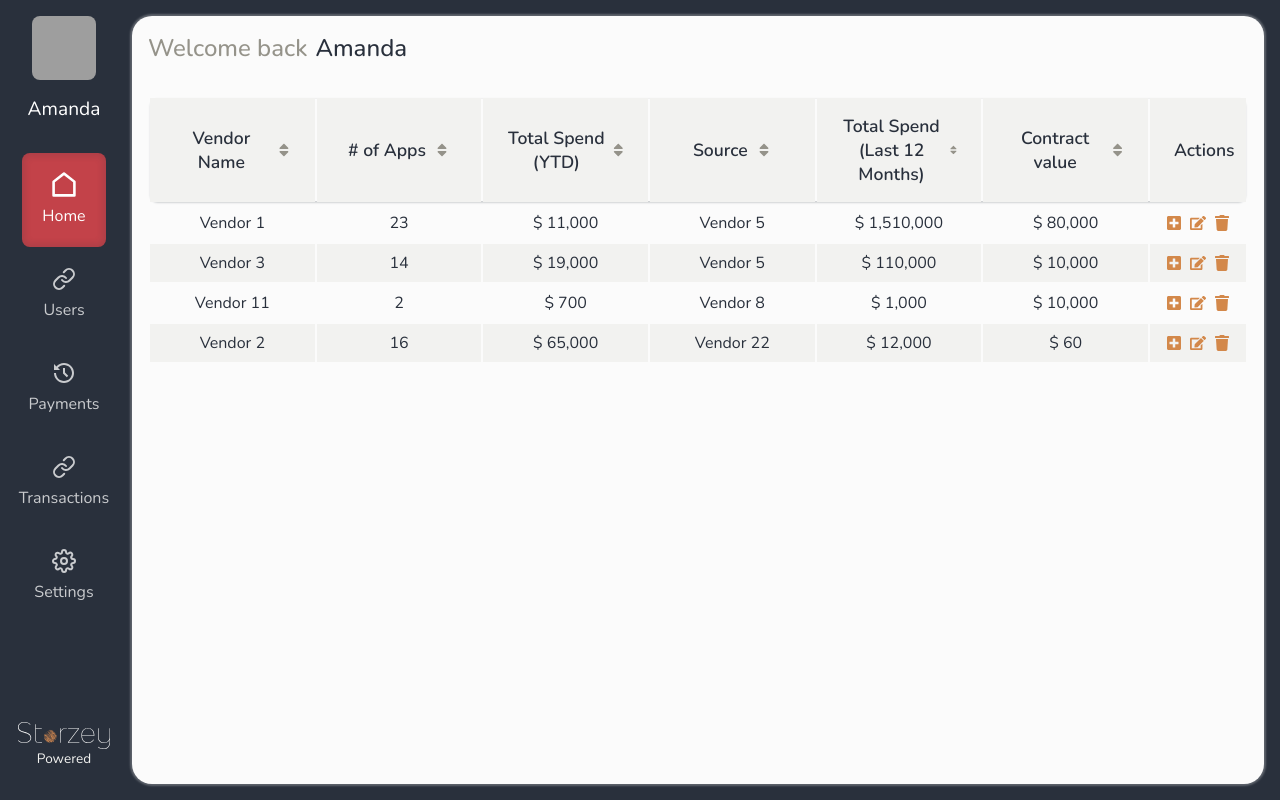
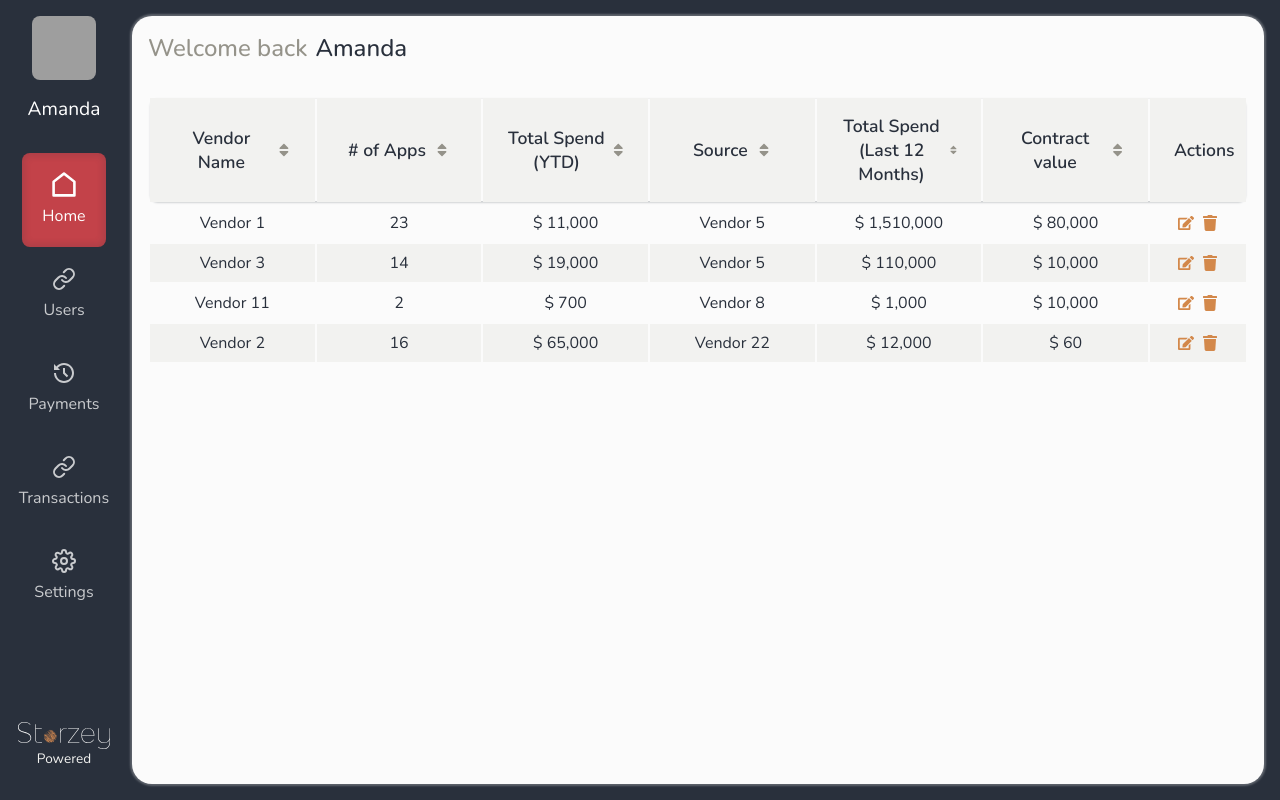
Before and after one commit to tsriramaraju/table-project, a React (Create React App) app: page / in a window 1280 px wide. Built offline with nearby package versions, Linux system fonts and the light colour scheme; grey boxes are pictures that could not be loaded.

Commit message:
wokring top level table

```diff
--- /dev/null
+++ b/src/components/table/body/actions/index.tsx
@@ -0,0 +1,39 @@
+import { TableActions } from 'interfaces/table';
+import { FaSave, FaEdit, FaTrash } from 'react-icons/fa';
+import styles from './styles.module.scss';
+
+interface props {
+  actions: TableActions[];
+  setEditMode: (id: string) => void;
+  handleDelete: (id: string) => void;
+  rowId: string;
+  editMode: string;
+}
+
+const RowActions = ({
+  actions,
+  handleDelete,
+  setEditMode,
+  rowId,
+  editMode,
+}: props) => {
+  return (
+    <td className={styles.value}>
+      <div className={styles.actionsContainer}>
+        {actions.includes('Edit') && editMode === rowId ? (
+          <FaSave className={styles.icon} onClick={() => setEditMode('')} />
+        ) : (
+          <FaEdit className={styles.icon} onClick={() => setEditMode(rowId)} />
+        )}
+        {actions.includes('Delete') && (
+          <FaTrash
+            onClick={() => handleDelete(rowId)}
+            className={styles.icon}
+          />
+        )}
+      </div>
+    </td>
+  );
+};
+
+export default RowActions;
--- /dev/null
+++ b/src/components/table/body/actions/styles.module.scss
@@ -0,0 +1,14 @@
+@use 'scss/breakpoints';
+@use 'scss/config';
+@use 'scss/mixins';
+
+.actionsContainer {
+  display: flex;
+  gap: 0.5rem;
+  justify-content: center;
+  align-items: center;
+  .icon {
+    font-size: 1rem;
+    color: config.$main_brand;
+  }
+}
--- /dev/null
+++ b/src/components/table/body/index.tsx
@@ -0,0 +1,101 @@
+import { TableConfig, TableRowData } from 'interfaces/table';
+import { useState } from 'react';
+import { priceFormatter } from 'utils/priceFormatter';
+import RowActions from './actions';
+import styles from './styles.module.scss';
+
+interface props {
+  config: TableConfig;
+  data: TableRowData[];
+
+  setData: (data: TableRowData[]) => void;
+}
+
+const TableBody = ({ config, data, setData }: props) => {
+  const [editMode, setEditMode] = useState('');
+  const handleDelete = (id: string) => {
+    const newData = [...data].filter((item) => item.id !== id);
+
+    setData(newData);
+  };
+  return (
+    <tbody className={styles.body}>
+      {data.map((row, rowIndex) => (
+        <tr
+          key={row.id}
+          className={`${styles.row} ${editMode === row.id && styles.edit}`}
+        >
+          {row.data.map((item, index) => {
+            const key = config.columns.find(
+              (configItem) => configItem.key === item.key
+            );
+
+            if (!key) return <td key={index}></td>;
+
+            return (
+              <td className={styles.value} key={item.key}>
+                <div
+                  className={styles.content}
+                  onClick={
+                    item.link
+                      ? (e) => {
+                          e.stopPropagation();
+                          editMode !== row.id &&
+                            window.open(item.link, '_blank');
+                        }
+                      : undefined
+                  }
+                >
+                  {item.image && (
+                    <img
+                      src={item.image}
+                      alt={item.value.toString()}
+                      className={styles.image}
+                    />
+                  )}
+                  {editMode === row.id ? (
+                    <input
+                      type="text"
+                      className={styles.input}
+                      value={item.value}
+                      onChange={(e) => {
+                        const newData = [...data];
+                        newData[rowIndex].data[index].value = key.format
+                          ? +e.target.value
+                          : e.target.value;
+                        setData(newData);
+                      }}
+                    />
+                  ) : (
+                    <p className={`${styles.text} ${item.link && styles.link}`}>
+                      {!key.format
+                        ? item.value
+                        : key.format === 'currency'
+                        ? priceFormatter(+item.value, false)
+                        : key.format === 'percent'
+                        ? `${item.value}%`
+                        : key.format === 'date'
+                        ? new Date(item.value).toLocaleDateString()
+                        : item.value}
+                    </p>
+                  )}
+                </div>
+              </td>
+            );
+          })}
+          {config.actions && (
+            <RowActions
+              actions={config.actions}
+              handleDelete={handleDelete}
+              setEditMode={setEditMode}
+              rowId={row.id}
+              editMode={editMode}
+            />
+          )}
+        </tr>
+      ))}
+    </tbody>
+  );
+};
+
+export default TableBody;
--- /dev/null
+++ b/src/components/table/body/styles.module.scss
@@ -0,0 +1,53 @@
+@use 'scss/breakpoints';
+@use 'scss/config';
+@use 'scss/mixins';
+
+.body {
+  cursor: pointer;
+  .row {
+    color: config.$dark_shade;
+    &:nth-child(even) {
+      background-color: config.$light_shade;
+    }
+
+    &:hover {
+      transform: scale(1.01);
+    }
+
+    &.edit {
+      background-color: config.$dark_shade;
+
+      &:hover {
+        transform: none;
+      }
+      .value {
+        .content {
+          color: config.$light_shade;
+        }
+      }
+    }
+
+    .value {
+      padding: 0.5rem 0;
+
+      .content {
+        display: flex;
+        justify-content: center;
+        align-items: center;
+        gap: 0.5rem;
+        color: config.$dark_shade;
+
+        .image {
+          width: 3rem;
+          height: 3rem;
+          border-radius: config.$br_small;
+          object-fit: contain;
+        }
+        .text {
+          font-size: 1rem;
+          font-weight: 400;
+        }
+      }
+    }
+  }
+}
--- a/src/components/table/index.tsx
+++ b/src/components/table/index.tsx
@@ -1,10 +1,8 @@
-import { capitalize } from 'utils/capitalize';
-import { TableConfig, TableData, TableRowData } from '../../interfaces/table';
-import { FaEdit, FaPlusSquare, FaSort, FaTrash } from 'react-icons/fa';
+import { TableConfig, TableRowData } from '../../interfaces/table';
 import styles from './styles.module.scss';
 import TableHead from './head';
 import { useState } from 'react';
-import { priceFormatter } from 'utils/priceFormatter';
+import TableBody from './body';
 
 interface props {
   config: TableConfig;
@@ -15,7 +13,6 @@ const Table = ({ config, data }: props) => {
   const [sort, setSort] = useState<'asc' | 'desc' | 'default'>('default');
   const [sortKey, setSortKey] = useState<string>('');
   const [sortedData, setSortedData] = useState(data);
-  const [editMode, setEditMode] = useState('');
 
   const handleSort = (key: string) => {
     setSortKey(key);
@@ -47,12 +44,6 @@ const Table = ({ config, data }: props) => {
     }
   };
 
-  const handleDelete = (id: string) => {
-    const newData = [...data].filter((item) => item.id !== id);
-
-    setSortedData(newData);
-  };
-
   return (
     <div className={styles.container}>
       <table className={styles.table}>
@@ -62,80 +53,7 @@ const Table = ({ config, data }: props) => {
           handleSort={handleSort}
           config={config}
         />
-        <tbody className={styles.body}>
-          {sortedData.map((item, index) => (
-            <tr
-              key={index}
-              className={`${styles.row} ${editMode === item.id && styles.edit}`}
-            >
-              {item.data.map((item, index) => {
-                const key = config.columns.find(
-                  (configItem) => configItem.key === item.key
-                );
-
-                if (!key) return <td key={index}></td>;
-
-                return (
-                  <td className={styles.value} key={item.key}>
-                    <div
-                      className={styles.content}
-                      onClick={
-                        item.link
-                          ? (e) => {
-                              e.stopPropagation();
-                              window.open(item.link, '_blank');
-                            }
-                          : undefined
-                      }
-                    >
-                      {item.image && (
-                        <img
-                          src={item.image}
-                          alt={item.value.toString()}
-                          className={styles.image}
-                        />
-                      )}
-                      <p
-                        className={`${styles.text} ${item.link && styles.link}`}
-                      >
-                        {!key.format
-                          ? item.value
-                          : key.format === 'currency'
-                          ? priceFormatter(+item.value, false)
-                          : key.format === 'percent'
-                          ? `${item.value}%`
-                          : key.format === 'date'
-                          ? new Date(item.value).toLocaleDateString()
-                          : item.value}
-                      </p>
-                    </div>
-                  </td>
-                );
-              })}
-              {config.actions && (
-                <td className={styles.value}>
-                  <div className={styles.actionsContainer}>
-                    {config.actions.includes('Add') && (
-                      <FaPlusSquare className={styles.icon} />
-                    )}
-                    {config.actions.includes('Edit') && (
-                      <FaEdit
-                        className={styles.icon}
-                        onClick={() => setEditMode(item.id)}
-                      />
-                    )}
-                    {config.actions.includes('Delete') && (
-                      <FaTrash
-                        onClick={() => handleDelete(item.id)}
-                        className={styles.icon}
-                      />
-                    )}
-                  </div>
-                </td>
-              )}
-            </tr>
-          ))}
-        </tbody>
+        <TableBody setData={setSortedData} config={config} data={sortedData} />
       </table>
     </div>
   );
--- a/src/components/table/styles.module.scss
+++ b/src/components/table/styles.module.scss
@@ -9,66 +9,5 @@
   .table {
     width: 100%;
     table-layout: fixed;
-
-    .body {
-      cursor: pointer;
-      .row {
-        color: config.$dark_shade;
-        &:nth-child(even) {
-          background-color: config.$light_shade;
-        }
-
-        &:hover {
-          transform: scale(1.01);
-        }
-
-        &.edit {
-          background-color: config.$dark_shade;
-
-          &:hover {
-            transform: none;
-          }
-          .value {
-            .content {
-              color: config.$light_shade;
-            }
-          }
-        }
-
-        .value {
-          padding: 0.5rem 0;
-
-          .content {
-            display: flex;
-            justify-content: center;
-            align-items: center;
-            gap: 0.5rem;
-            color: config.$dark_shade;
-
-            .image {
-              width: 3rem;
-              height: 3rem;
-              border-radius: config.$br_small;
-              object-fit: contain;
-            }
-            .text {
-              font-size: 1rem;
-              font-weight: 400;
-            }
-          }
-
-          .actionsContainer {
-            display: flex;
-            gap: 0.5rem;
-            justify-content: center;
-            align-items: center;
-            .icon {
-              font-size: 1rem;
-              color: config.$main_brand;
-            }
-          }
-        }
-      }
-    }
   }
 }
--- a/src/data/tableContent.ts
+++ b/src/data/tableContent.ts
@@ -1,4 +1,4 @@
-import { TableConfig, TableData, TableRowData } from '../interfaces/table';
+import { TableConfig, TableRowData } from '../interfaces/table';
 
 export const tableConfigData: TableConfig = {
   columns: [
@@ -28,7 +28,7 @@ export const tableConfigData: TableConfig = {
       format: 'currency',
     },
   ],
-  actions: ['Add', 'Delete', 'Edit'],
+  actions: ['Delete', 'Edit'],
 };
 
 export const tableData: TableRowData[] = [
```
Also changed, not shown: src/interfaces/table.ts (+2 -8 lines).
